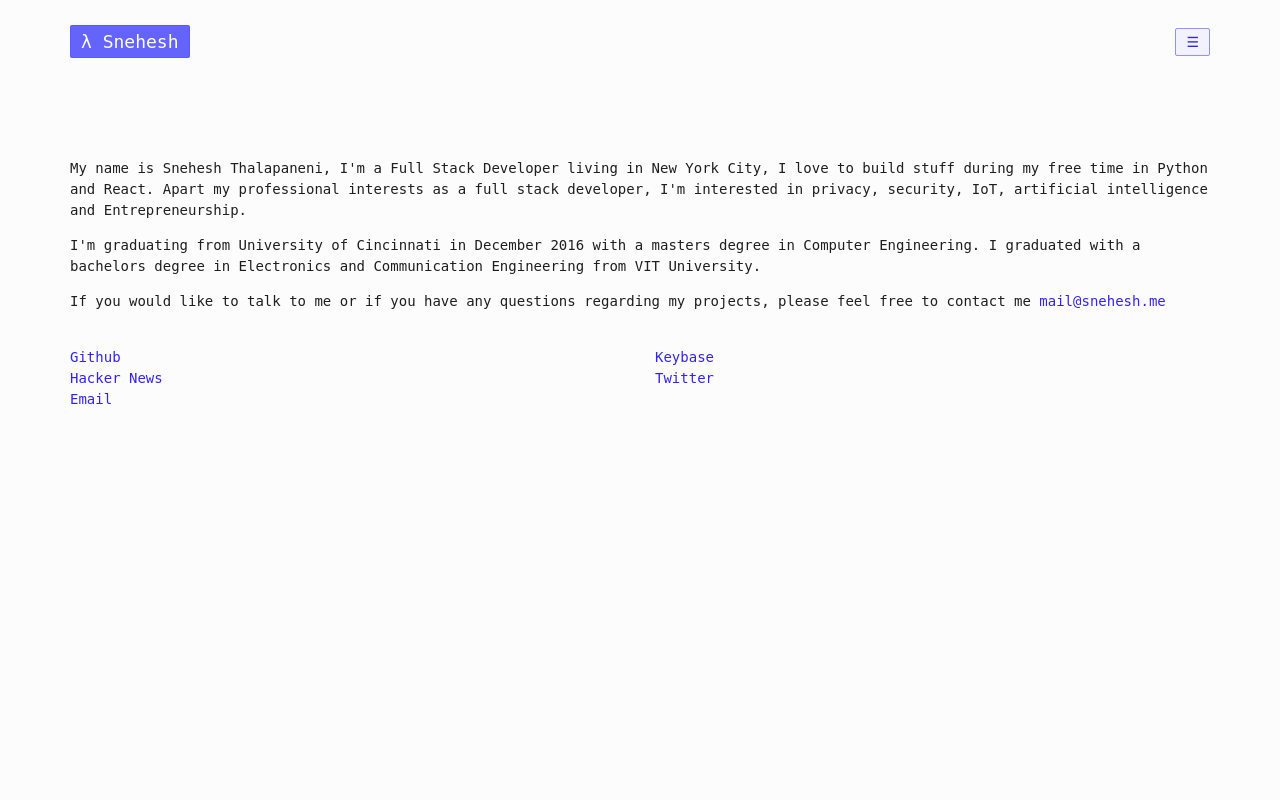
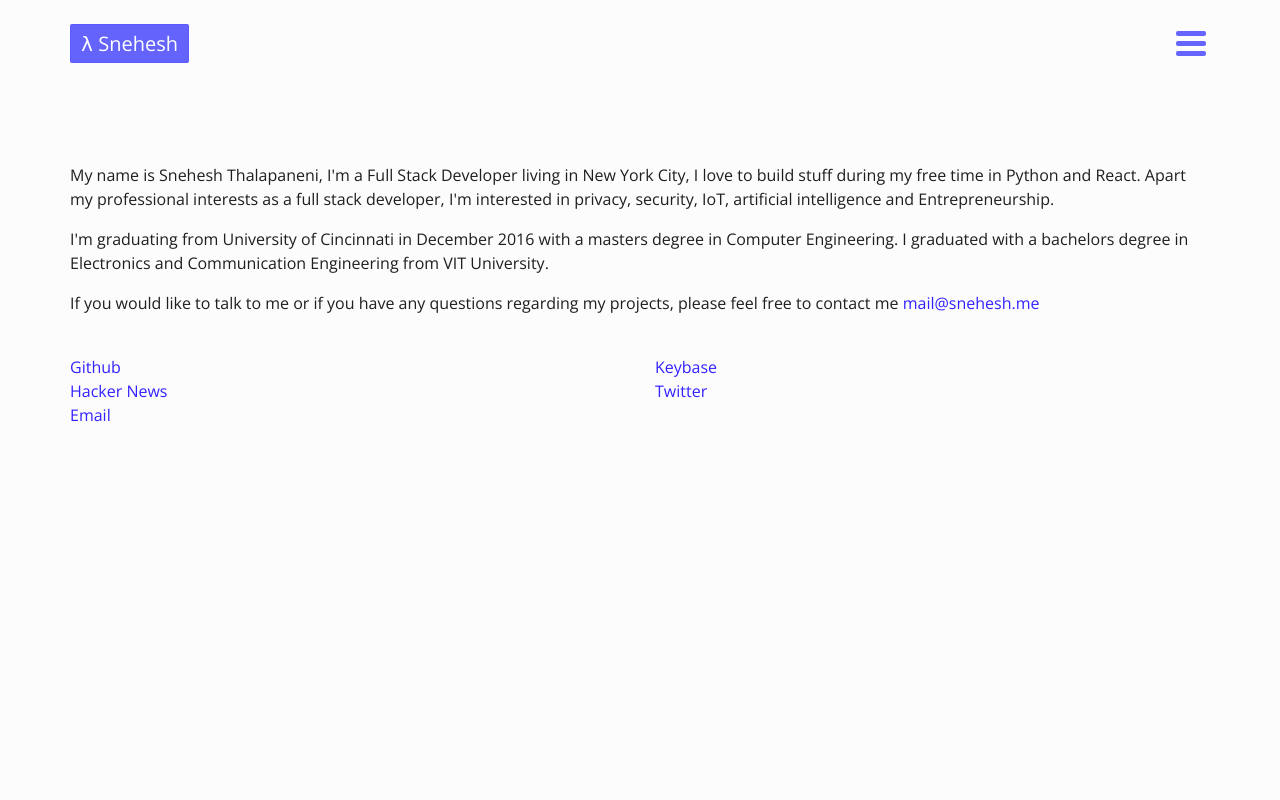
Before and after one commit to snehesht/blog, a Flask app: page /about in a window 1280 px wide. Run offline with Flask 2, Linux system fonts and the light colour scheme; parts of the project's set-up code (start-up, migrations or seed data) failed here and were passed over; some libraries are stand-ins or nearby versions; some web fonts are replaced.

Commit message:
fixed stlying issues

```diff
--- a/app/static/app.css
+++ b/app/static/app.css
@@ -13,7 +13,7 @@
  * Licensed under MIT (https://github.com/twbs/bootstrap/blob/master/LICENSE)
  */
 /*! normalize.css v3.0.3 | MIT License | github.com/necolas/normalize.css */
-@import url(https://cdn.jsdelivr.net/font-hack/2.020/css/hack.min.css);
+@import url(https://fonts.googleapis.com/css?family=Open+Sans:400,600);
 html {
   font-family: sans-serif;
   -ms-text-size-adjust: 100%;
@@ -843,13 +843,53 @@ hr {
 .affix {
   position: fixed; }
 
+#boss-btn {
+  position: absolute;
+  left: 50%;
+  top: 50%; }
+
+#boss-btn {
+  cursor: pointer;
+  padding: 10px 35px 16px 0px; }
+
+#boss-btn span, #boss-btn span:before, #boss-btn span:after {
+  cursor: pointer;
+  border-radius: 2px;
+  height: 5px;
+  width: 30px;
+  background: rgba(0, 0, 255, 0.6);
+  position: absolute;
+  display: block;
+  content: ''; }
+
+#boss-btn span:before {
+  top: -10px; }
+
+#boss-btn span:after {
+  bottom: -10px; }
+
+#boss-btn span, #boss-btn span:before, #boss-btn span:after {
+  transition: all 500ms ease-in-out; }
+
+#boss-btn.active span {
+  background-color: transparent; }
+
+#boss-btn.active span:before, #boss-btn.active span:after {
+  top: 0; }
+
+#boss-btn.active span:before {
+  transform: rotate(45deg); }
+
+#boss-btn.active span:after {
+  transform: rotate(-45deg); }
+
 body {
-  font-family: "Hack", "monospace";
-  font-size: 14px;
+  font-family: "Open Sans", "monospacee";
+  font-size: 16px;
   padding-top: 20px;
   color: #1f1f1f;
   background-color: #FCFCFC;
-  line-height: 24px; }
+  line-height: 1.7em; }
 
 a {
   position: relative;
@@ -859,11 +899,11 @@ a {
 
 h1 {
   font-size: 24px;
-  font-family: "Hack", "monospace"; }
+  font-family: "Open Sans", "monospace"; }
 
 h2 {
-  font-size: 18px;
-  font-family: "Hack", "monospace"; }
+  font-size: 20px;
+  font-family: "Open Sans", "monospace"; }
 
 .test-cols {
   border: 1px #3322FF solid; }
@@ -872,7 +912,8 @@ img {
   align-self: center; }
 
 #navbar {
-  font-size: 14px;
+  font-size: 16px;
+  font-family: "Open Sans", "monospace";
   padding-top: 10px; }
   #navbar #logo a {
     padding: 5px 10px;
@@ -880,19 +921,20 @@ img {
     background-color: rgba(0, 0, 255, 0.6);
     color: #FFFFFF;
     border-radius: 2px;
-    font-size: 18px;
+    font-size: 20px;
     text-decoration: none; }
   #navbar #boss {
     float: right; }
     #navbar #boss a {
-      font-size: 14px;
+      font-size: 16px;
       padding: 5px 10px;
       border: 1px solid rgba(0, 0, 255, 0.4);
       background-color: rgba(0, 0, 255, 0.04);
       border-radius: 2px;
       text-decoration: none; }
   #navbar #minions {
-    float: right; }
+    float: right;
+    font-family: monospace; }
     #navbar #minions ul {
       margin: 0px;
       padding: 0px; }
@@ -937,8 +979,12 @@ pre {
   padding: 10px;
   text-align: justify;
   text-justify: inter-word; }
+  pre code {
+    font-family: monospace;
+    font-size: 14px;
+    border-radius: 2px; }
 
-code {
+p code {
   background-color: rgba(200, 200, 255, 0.5);
   padding: 2px 5px;
   font-family: monospace;
@@ -948,57 +994,60 @@ code {
 .post-box .post-title {
   padding-top: 50px;
   font-size: 24px;
-  font-family: "Hack", "monospace"; }
+  font-family: "Open Sans", "monospace"; }
 
 .post-box .post-description {
   padding: 5px 15px;
-  line-height: 32px; }
+  line-height: 1.7em; }
 
 .post-box .post-metadata {
   font-size: 14px;
-  font-family: "Hack", "monospace";
+  font-family: "Open Sans", "monospace";
   padding: 0px 0px 0px 15px; }
+  .post-box .post-metadata span {
+    padding: 0px 5px 0px 0px; }
 
 .single-page .single-post-title {
   padding-top: 50px;
   font-size: 24px;
-  font-family: "Hack", "monospace"; }
+  font-family: "Open Sans", "monospace"; }
 
 .single-page .single-post-metadata {
   font-size: 14px;
-  font-family: "Hack", "monospace";
+  font-family: "Open Sans", "monospace";
   padding: 5px 0px 0px 15px; }
   .single-page .single-post-metadata span {
-    padding: 0px 20px 0px 0px; }
+    padding: 0px 5px 0px 0px; }
 
 .single-page .single-post-content {
-  font-size: 14px;
-  font-family: "Hack", "monospace";
-  line-height: 1.8em; }
+  font-size: 16px;
+  font-family: "Open Sans", "monospacee";
+  line-height: 1.7em; }
 
 #index-page {
   position: relative;
   margin: 0 auto;
-  font-size: 18px;
+  font-size: 20px;
+  font-family: monospace;
   line-height: 36px; }
   #index-page #dyn-block {
-    font-size: 18px; }
+    font-size: 20px; }
   #index-page #dyn-cursor-line {
-    font-weight: 400;
+    font-weight: 700;
     position: relative;
-    font-size: 36px; }
+    font-size: 24px; }
   #index-page #dyn-cursor {
     font-weight: 400;
     font-size: 24px;
     position: relative;
-    top: 22px;
-    left: -18px;
-    color: red; }
+    top: 24px;
+    left: -14px;
+    color: #FF0000; }
 
 #aboutme {
   padding-top: 80px;
-  font-family: "Hack", "monospace";
-  font-size: 14px;
+  font-family: "Open Sans", "monospace";
+  font-size: 16px;
   line-height: 1.5em; }
   #aboutme a {
     text-align: center; }
--- a/app/static/app.js
+++ b/app/static/app.js
@@ -1,8 +1,8 @@
 "use strict";
 // ╳
 var menubar = document.getElementById('boss-btn');
-var contracted_menu = "☰";
-var contracted_menu_mobile = "☰";
+var contracted_menu = "✕";
+var contracted_menu_mobile = "✕";
 var expanded_menu_mobile = "☰";
 var expanded_menu = "☰";
 var full_menu = `
@@ -21,11 +21,11 @@ function expand_menu(elem) {
 	if (window.innerWidth < 768){
 		var menu_elem = document.getElementById('postmenu');
 		menu_elem.innerHTML = full_menu;
-		elem.innerHTML = expanded_menu_mobile ;
+		//elem.innerHTML = expanded_menu_mobile ;
 	} else {
 		var menu_elem = document.getElementById('premenu');
 		menu_elem.innerHTML = full_menu;
-		elem.innerHTML = expanded_menu ;
+		//elem.innerHTML = expanded_menu ;
 	}
 };
 
@@ -36,9 +36,9 @@ function contract_menu(elem) {
 	var menu_elem = document.getElementById('premenu');
 	menu_elem.innerHTML = "";
 	if (window.innerWidth < 768){
-		elem.innerHTML = contracted_menu_mobile;
+		//elem.innerHTML = contracted_menu_mobile;
 	} else {
-		elem.innerHTML = contracted_menu;
+		//elem.innerHTML = contracted_menu;
 	}
 };
 
@@ -80,6 +80,7 @@ menubar.onclick = function () {
 						"change": 0
 					};
 	};
+    this.classList.toggle( "active" );
     toggle_menu(this);
 };
 
--- a/app/static/sass/app.scss
+++ b/app/static/sass/app.scss
@@ -1,7 +1,6 @@
 @import "bootstrap";
-@import url(https://cdn.jsdelivr.net/font-hack/2.020/css/hack.min.css);
-//@import url(https://fonts.googleapis.com/css?family=Open+Sans:400,700);
-
+@import url(https://fonts.googleapis.com/css?family=Open+Sans:400,600);
+@import "hamburger";
 // Background
 $base_background_color: #FCFCFC;
 // Colors
@@ -9,23 +8,25 @@ $primary_color: #3322FF;
 $white: #FFFFFF;
 
 // Typography
-$default_font_size: 14px;
+$default_font_size: 16px;
 $body_font_size: $default_font_size;
-$sub_header_font_size: 18px;
+$sub_header_font_size: 20px;
 $header_font_size: 24px;
 $metadata_font_size: 14px;
+$code_font_size: 14px;
 
-
-$primary_font: "Hack","monospace";
+$primary_font: "Open Sans","monospace";
 $seconday_font: $primary_font;
+$body_font:  "Open Sans","monospacee";
+$code_font: monospace;
 
 body {
-	font-family: $primary_font;
+	font-family: $body_font;
 	font-size: $default_font_size;
 	padding-top: 20px;
 	color: #1f1f1f;
 	background-color: $base_background_color;
-	line-height: 24px;
+	line-height: 1.7em;
 }
 
 a {
@@ -55,6 +56,7 @@ img {
 
 #navbar {
 	font-size: $body_font_size;
+	font-family: $primary_font;
     padding-top: 10px;
 	#logo {
 		a {
@@ -138,15 +141,24 @@ pre {
     padding: 10px;
     text-align: justify;
     text-justify: inter-word;
+
+    code {
+        font-family: $code_font;
+        font-size: $code_font_size;
+        border-radius:2px;
+    }
 }
 
+p {
     code {
         background-color: rgba(200,200,255,0.5);
         padding: 2px 5px;
-	font-family: monospace;
-	font-size: $body_font_size;
+        font-family: $code_font;
+        font-size: $code_font_size;
         border-radius:2px;
     }
+}
+
 
 .post-box {
 	.post-title {
--- /dev/null
+++ b/app/static/sass/hamburger.scss
@@ -0,0 +1,35 @@
+#boss-btn { position: absolute; left: 50%; top: 50%; }
+
+#boss-btn { cursor: pointer; padding: 10px 35px 16px 0px; }
+#boss-btn span, #boss-btn span:before, #boss-btn span:after {
+  cursor: pointer;
+  border-radius: 2px;
+  height: 5px;
+  width: 30px;
+  background: rgba(0,0,255,0.6);
+  position: absolute;
+  display: block;
+  content: '';
+}
+#boss-btn span:before {
+  top: -10px;
+}
+#boss-btn span:after {
+  bottom: -10px;
+}
+
+#boss-btn span, #boss-btn span:before, #boss-btn span:after {
+  transition: all 500ms ease-in-out;
+}
+#boss-btn.active span {
+  background-color: transparent;
+}
+#boss-btn.active span:before, #boss-btn.active span:after {
+  top: 0;
+}
+#boss-btn.active span:before {
+  transform: rotate(45deg);
+}
+#boss-btn.active span:after {
+  transform: rotate(-45deg);
+}
--- a/app/templates/base.html
+++ b/app/templates/base.html
@@ -17,8 +17,8 @@
 				</div>
 				<div class="col-sm-7 col-md-7 col-lg-8" id="premenu"></div>
 				<div class="col-xs-5 col-sm-2 com-md-2 col-lg-1">
-					<div id="boss">
-						<a href="#" id="boss-btn">☰</a>
+					<div id="boss2">
+                        <a href="#" id="boss-btn"><span></span></a>
 					</div>
 				</div>
 				<div class="col-xs-12" id="postmenu"></div>
--- a/app/templates/blog.html
+++ b/app/templates/blog.html
@@ -16,7 +16,7 @@
 				<span>Tags: {% for tag in post.tags %} <span><a href="#">{{ tag }}</a></span> {% endfor %}</span>
 			</div> -->
 			<div class="col-xs-12 post-metadata">
-				<span>By <a href="/about">{{ post.author }}</a> on {{ post.date }}</span> <span>Tags: {% for tag in post.tags %} <span><a href="">{{ tag }},</a></span> {% endfor %}</span>
+				<span>By <a href="/about">{{ post.author }}</a> on {{ post.date }}</span> <span>Tags: {% for tag in post.tags %} <span><a href="">{{ tag }}</a> </span> {% endfor %}</span>
 			</div>
 		</div>
 		{% endfor %}
--- a/app/templates/blog_post.html
+++ b/app/templates/blog_post.html
@@ -5,7 +5,7 @@
 		<a href="{{ url_for('blog_post',url_slug=metadata.url) }}">{{ metadata.title }}</a>
 	</div>
 	<div class="col-xs-12 single-post-metadata">
-		<span>By <a href="/about">{{ metadata.author }}</a> on {{ metadata.date }}</span> <span>Tags: {% for tag in metadata.tags %} <span><a href="#">{{ tag }}</a></span> {% endfor %}</span>
+		<span>By <a href="/about">{{ metadata.author }}</a> on {{ metadata.date }}</span> <span>Tags: {% for tag in metadata.tags %} <span><a href="#">{{ tag }}</a> </span>{% endfor %}</span>
 	</div>
 </div>
 <div class="single-post-content">
--- a/app/views.py
+++ b/app/views.py
@@ -1,6 +1,7 @@
 from app import app
 from flask import  url_for, redirect, request, render_template, Markup
-import markdown
+#import markdown
+import misaka
 from loader import DataStore
 from config import *
 from helper import hash_check
@@ -89,5 +90,6 @@ def blog_post(url_slug):
 		return redirect(url_for('index_page'))
 	finally:
 		raw_content = data[bp['file']]
-		processed_content = Markup(markdown.markdown(raw_content))
+		#processed_content = Markup(markdown.markdown(raw_content))
+		processed_content = Markup(misaka.html(raw_content))
 		return render_template('blog_post.html', content=processed_content,metadata=bp)
```
Also changed, not shown: other parts of app/static/sass/app.scss (+16 -10 lines), 1 other file. Lines whose indentation alone changed are shown as unchanged.
